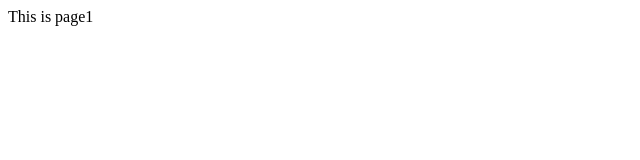
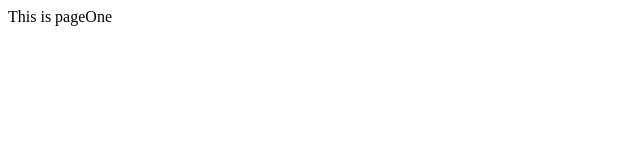
Before and after one commit to PaulLockwood/JenkinsSeleniumMochaExpressDemo, a website: page html/page1.html in a window 1280 px wide. Shown: the full height of the page, 0-640 px from the left. Drawn offline with Linux system fonts and the light colour scheme.

Commit message:
Test breaking an html page

```diff
--- a/html/page1.html
+++ b/html/page1.html
@@ -6,7 +6,7 @@
 </head>
 
 <body>
-This is page1
+This is pageOne
 </body>
 
 </html>
```
